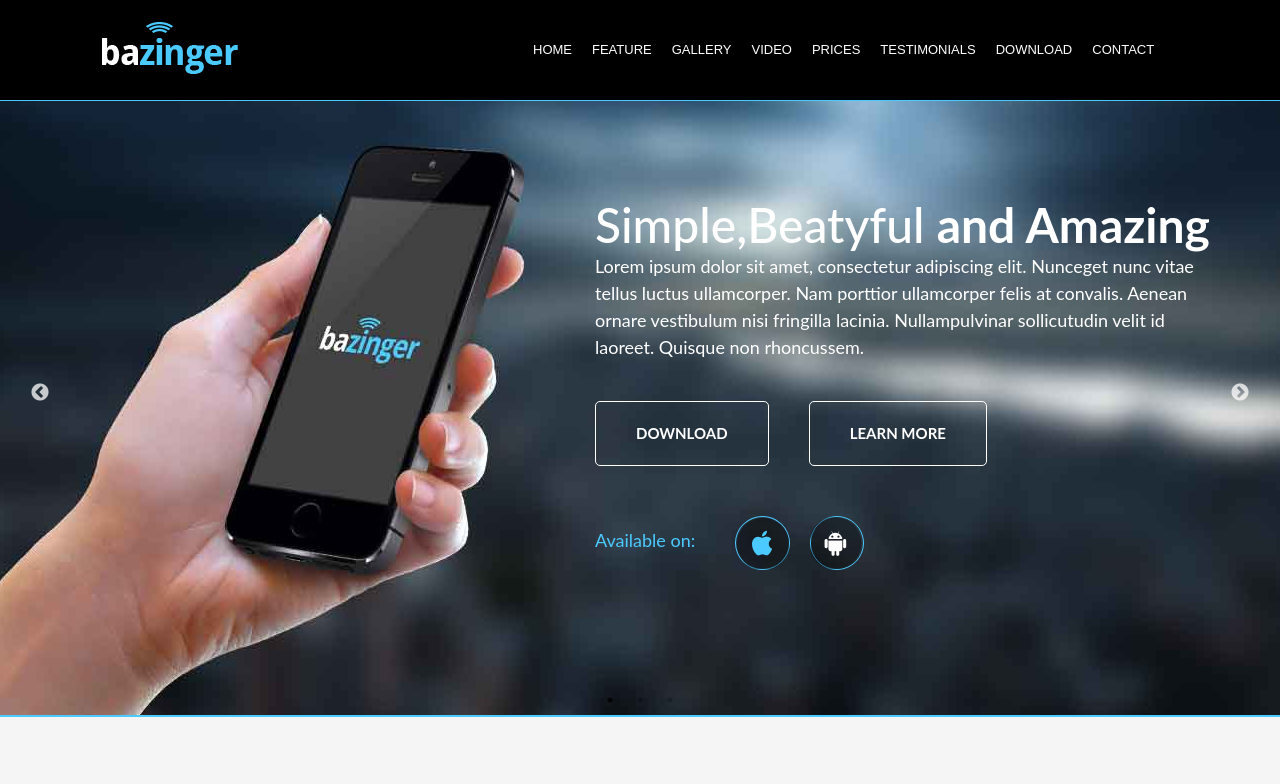
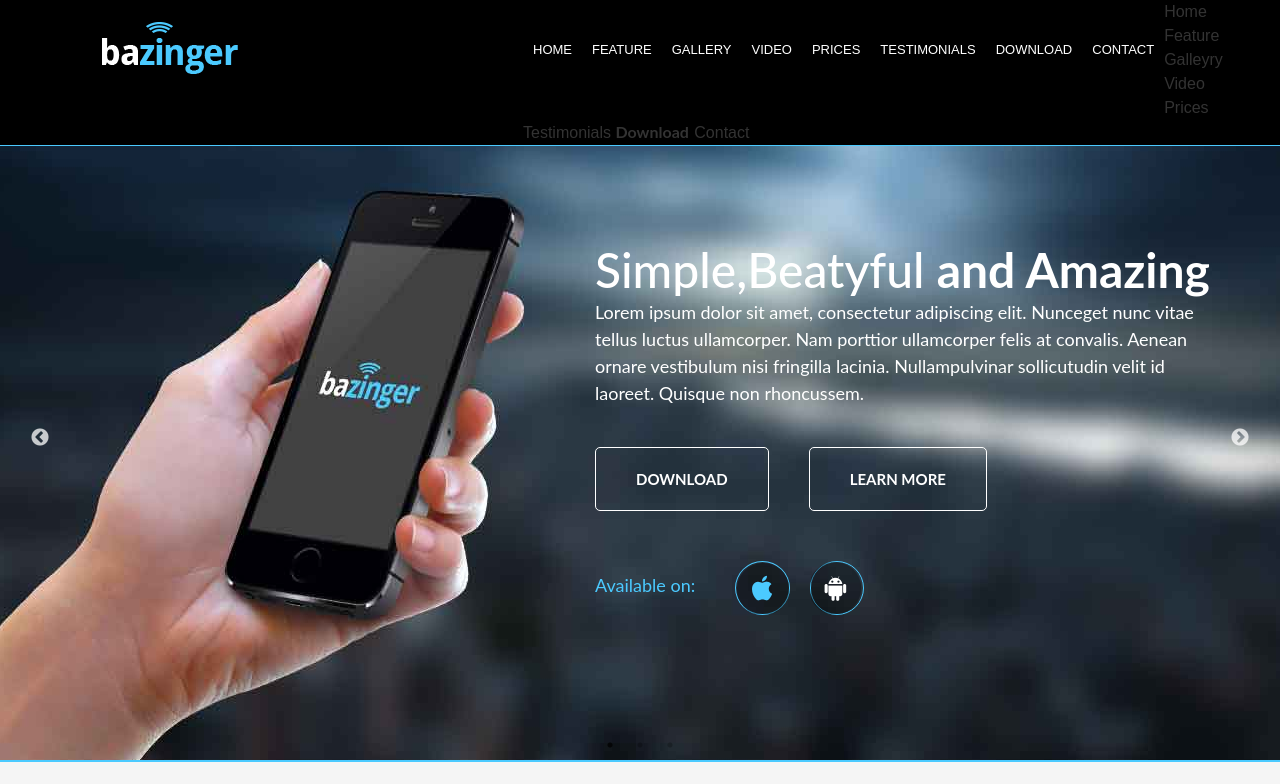
Before and after one commit to txsang/anhnn_fe, a website: page src/index.html in a window 1280 px wide. Shown: the top 784 px of the page. Drawn offline with nearby package versions, Linux system fonts and the light colour scheme; files that its build step writes are made by us from their sources; files whose address does not match are found by name.

Commit message:
bump/menu

```diff
--- a/src/index.html
+++ b/src/index.html
@@ -41,7 +41,7 @@
       <a class="logo-a" href="#"><img src="images/logo.png" alt="logo" ></a>
     </div>
     <nav class="menu">
-      <ul>
+      <ul class="ulmenu">
         <li><a class="menu-a" href="#">home</a></li>
         <li><a class="menu-a" href="#">feature</a></li>
         <li><a class="menu-a" href="#">gallery</a></li>
@@ -51,6 +51,14 @@
         <li><a class="menu-a" href="#">download</a></li>
         <li><a class="menu-a" href="#">contact</a></li>
       </ul>
+      <a class="home">Home</a>
+      <a class="feature">Feature</a>
+      <a class="gallery">Galleyry</a>
+      <a class="video">Video</a>
+      <a class="prices">Prices</a>
+      <a class="testimonials">Testimonials</a>
+      <a class="download">Download</a>
+      <a class="contact">Contact</a>
     </nav>
   </div>
 </header>
```
Also changed, not shown: src/views/layouts/header.html (+9 -1 lines).
